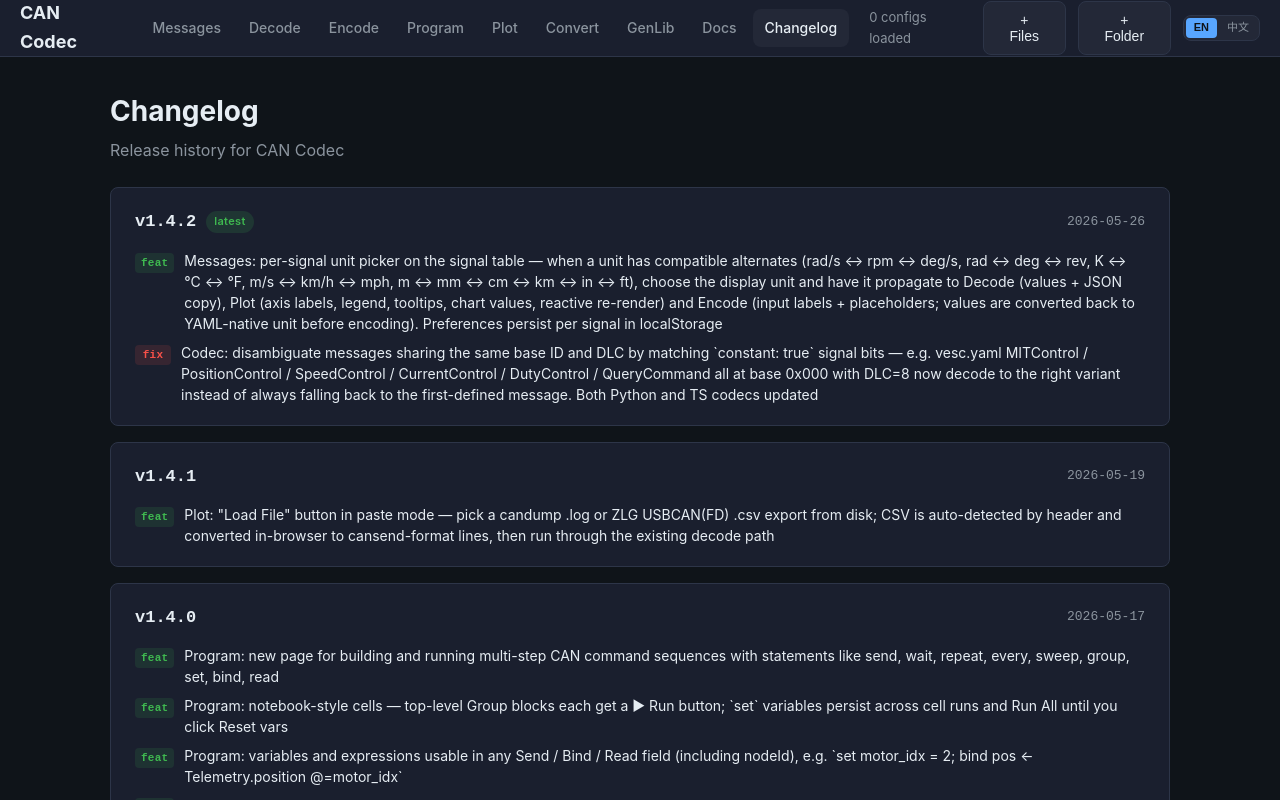
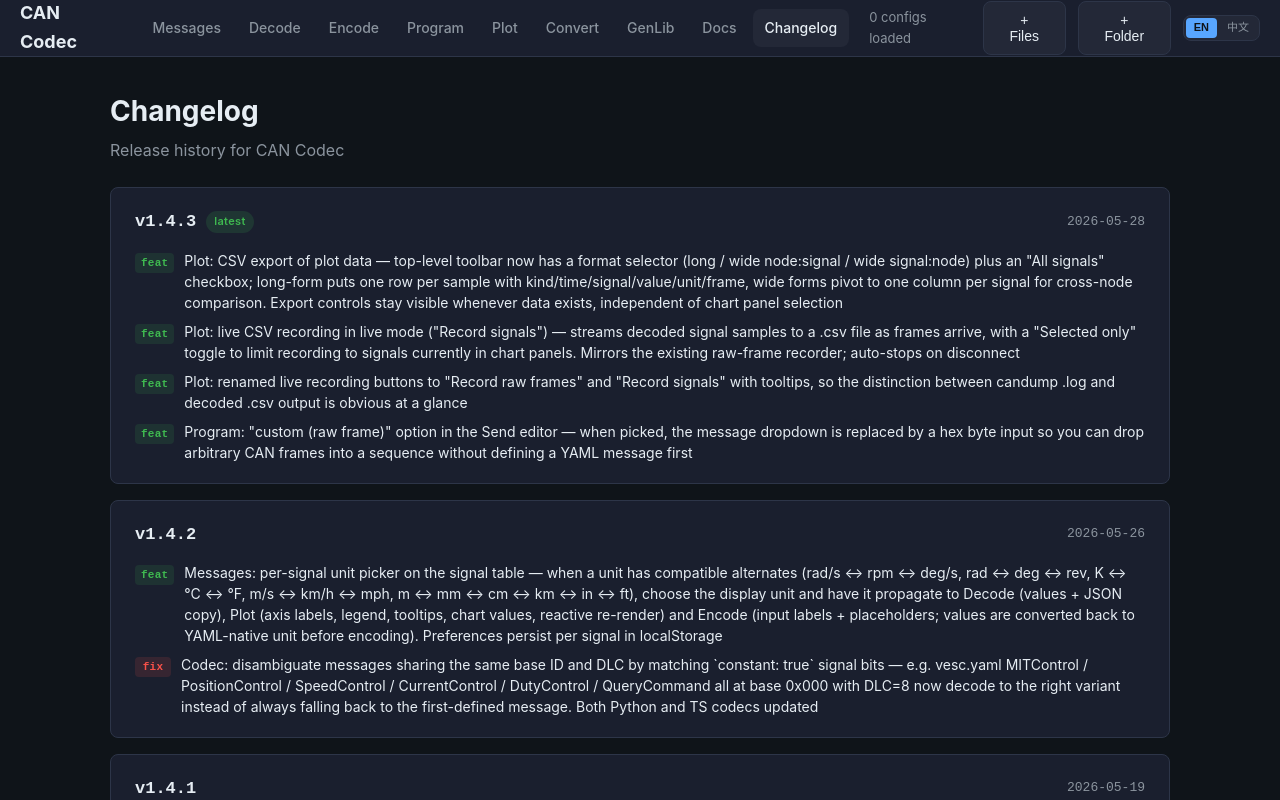
Before and after one commit to LueApp/can-codec, a SvelteKit app in the folder web/: page /changelog in a window 1280 px wide. Shown: the top 800 px of the page. Built offline with nearby package versions, Linux system fonts and the light colour scheme.

Commit message:
docs(changelog): add 1.4.3 entry — CSV export + live recording + custom send

```diff
--- a/web/src/routes/changelog/+page.svelte
+++ b/web/src/routes/changelog/+page.svelte
@@ -4,9 +4,30 @@
 
   const versions = [
     {
+      version: '1.4.3',
+      date: '2026-05-28',
+      tag: 'latest',
+      en: {
+        changes: [
+          { type: 'feat', text: 'Plot: CSV export of plot data — top-level toolbar now has a format selector (long / wide node:signal / wide signal:node) plus an "All signals" checkbox; long-form puts one row per sample with kind/time/signal/value/unit/frame, wide forms pivot to one column per signal for cross-node comparison. Export controls stay visible whenever data exists, independent of chart panel selection' },
+          { type: 'feat', text: 'Plot: live CSV recording in live mode ("Record signals") — streams decoded signal samples to a .csv file as frames arrive, with a "Selected only" toggle to limit recording to signals currently in chart panels. Mirrors the existing raw-frame recorder; auto-stops on disconnect' },
+          { type: 'feat', text: 'Plot: renamed live recording buttons to "Record raw frames" and "Record signals" with tooltips, so the distinction between candump .log and decoded .csv output is obvious at a glance' },
+          { type: 'feat', text: 'Program: "custom (raw frame)" option in the Send editor — when picked, the message dropdown is replaced by a hex byte input so you can drop arbitrary CAN frames into a sequence without defining a YAML message first' },
+        ],
+      },
+      zh: {
+        changes: [
+          { type: 'feat', text: 'Plot：绘图数据 CSV 导出——顶部工具栏新增格式选择器（长表 / 宽表 节点:信号 / 宽表 信号:节点）与"全部信号"复选框；长表每行一个样本（kind/时间/信号/值/单位/帧），宽表按信号透视为列，便于跨节点对比。只要存在数据，导出按钮始终可见，与图表面板选择互不影响' },
+          { type: 'feat', text: 'Plot：实时模式新增"录制信号"——将解码后的信号样本流式写入 .csv，可勾选"仅已选"只录入当前图表面板中的信号。沿用原始帧录制的交互方式，断开连接时自动停止' },
+          { type: 'feat', text: 'Plot：实时录制按钮重命名为"录制原始帧"与"录制信号"并补充 tooltip，candump .log 与解码 .csv 的输出差异一目了然' },
+          { type: 'feat', text: 'Program：Send 编辑器新增"自定义（原始帧）"选项——选中后消息下拉框被十六进制字节输入框替换，无需先在 YAML 中定义消息即可将任意 CAN 帧加入序列' },
+        ],
+      },
+    },
+    {
       version: '1.4.2',
       date: '2026-05-26',
-      tag: 'latest',
+      tag: null,
       en: {
         changes: [
           { type: 'feat', text: 'Messages: per-signal unit picker on the signal table — when a unit has compatible alternates (rad/s ↔ rpm ↔ deg/s, rad ↔ deg ↔ rev, K ↔ °C ↔ °F, m/s ↔ km/h ↔ mph, m ↔ mm ↔ cm ↔ km ↔ in ↔ ft), choose the display unit and have it propagate to Decode (values + JSON copy), Plot (axis labels, legend, tooltips, chart values, reactive re-render) and Encode (input labels + placeholders; values are converted back to YAML-native unit before encoding). Preferences persist per signal in localStorage' },
```
